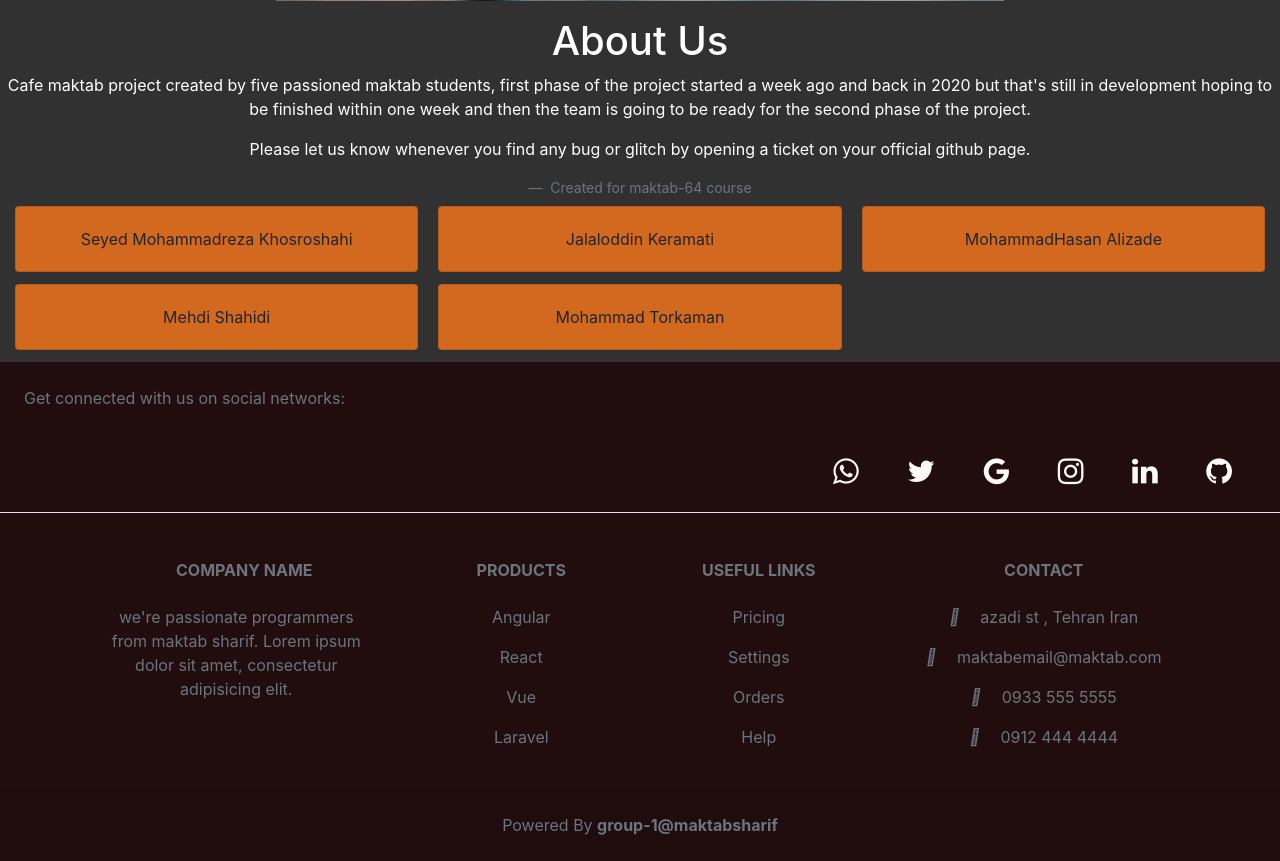
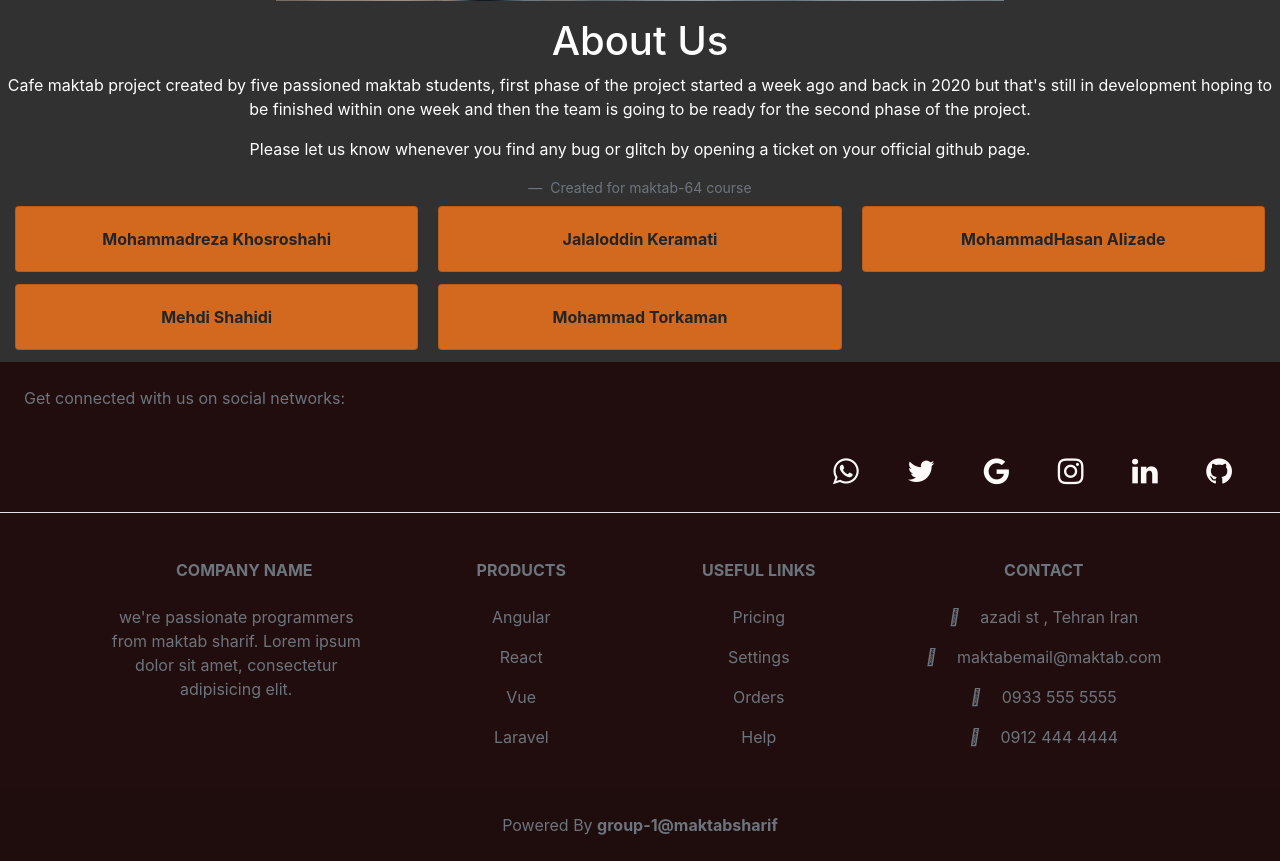
Before and after one commit to MehdiAria/Maktab64-cafe, a Flask app: page /about in a window 1280 px wide. Shown: the part 745-1606 px from the top of the page. Run offline with Flask 2, Linux system fonts and the light colour scheme.

Commit message:
type: sth set at font about.html

```diff
--- a/templates/about.html
+++ b/templates/about.html
@@ -40,31 +40,31 @@
 
 
 
-    <div class="container-fluid">
+    <div class="container-fluid ">
         <div class="card-columns">
             <div class="card bg-light" style="background-color: chocolate!important;">
                 <div class="card-body text-center">
-                    <p class="card-text">Seyed Mohammadreza Khosroshahi</p>
+                    <p class="card-text" style="font-weight: bold">Mohammadreza Khosroshahi</p>
                 </div>
             </div>
             <div class="card bg-light" style="background-color: chocolate!important;">
                 <div class="card-body text-center">
-                    <p class="card-text">Mehdi Shahidi</p>
+                    <p class="card-text" style="font-weight: bold">Mehdi Shahidi</p>
                 </div>
             </div>
             <div class="card bg-light" style="background-color: chocolate!important;">
                 <div class="card-body text-center">
-                    <p class="card-text">Jalaloddin Keramati</p>
+                    <p class="card-text" style="font-weight: bold">Jalaloddin Keramati</p>
                 </div>
             </div>
             <div class="card bg-light" style="background-color: chocolate!important;">
                 <div class="card-body text-center">
-                    <p class="card-text">Mohammad Torkaman</p>
+                    <p class="card-text" style="font-weight: bold">Mohammad Torkaman</p>
                 </div>
             </div>
             <div class="card bg-light" style="background-color: chocolate!important;">
                 <div class="card-body text-center">
-                    <p class="card-text">MohammadHasan Alizade</p>
+                    <p class="card-text" style="font-weight: bold">MohammadHasan Alizade</p>
                 </div>
             </div>
 
```
Also changed, not shown: templates/panel.html (+8 -9 lines).
